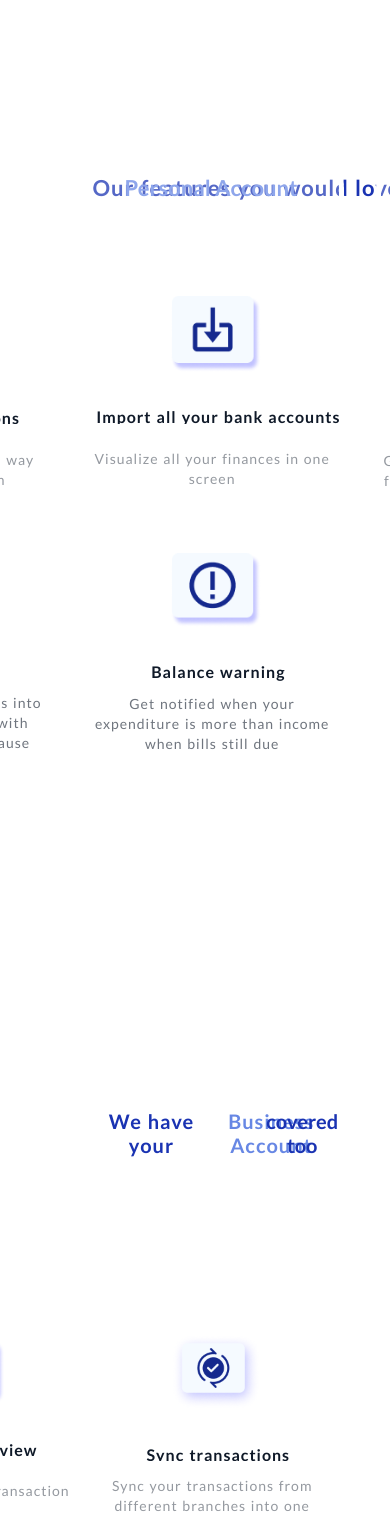
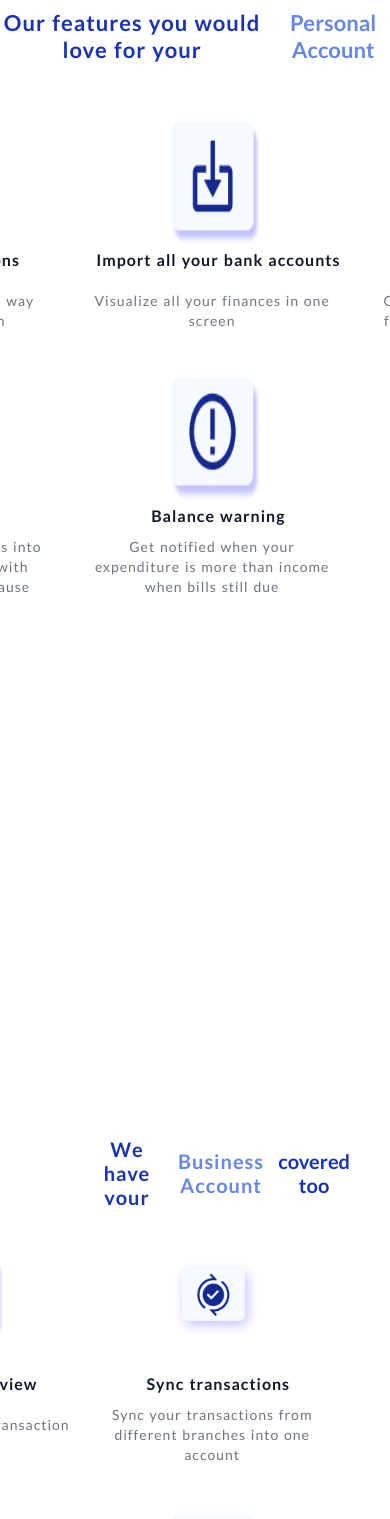
Before and after one commit to FinallNg/finall_frontend, a React (Create React App) app: page / in a window 390 px wide. Shown: the part 2740-4259 px from the top of the page. Built offline with nearby package versions, Linux system fonts and the light colour scheme.

Commit message:
1200 and 1023 max-width landing page responsiveness

```diff
--- a/src/Components/Card/Card.css
+++ b/src/Components/Card/Card.css
@@ -104,8 +104,17 @@
 }
 
 @media screen and ( max-width:1200px) {
+    .card-wrangler {
+
+    }
+
+    .card-wrangler-content {
+        height: 220px;
+        margin-top: 85px;
+    }
+
     .card-wrangler-content-image {
-        margin-top: 230px;
+        margin-top:0px;
 
     }
 
--- a/src/Components/LandingPage/FeatureCover/FeatureCover.css
+++ b/src/Components/LandingPage/FeatureCover/FeatureCover.css
@@ -85,13 +85,35 @@
 
 @media screen and (max-width: 1200px) {
     .feature-feature {
-        height: 115vh;
+        height: 125vh;
+        margin-top: -20px;
+        margin-bottom: 0px;
     }
 
+.feature-header :nth-of-type(1){
+        margin-top: -600px;
+
+
+    }
+    .feature-header :nth-of-type(2){
+        margin-top: -600px;
+
+    }
+    .feature-header :nth-of-type(3){
+        margin-top: -600px;
+    }
+
+    .feature-content {
+    margin-top: -450px;
+    }
 
 }
 
 @media screen and (max-width: 1023px) {
+    .feature-feature {
+        height: 135vh;
+    }
+
     .feature-header span {
         display: flex;
         justify-content: flex-start;
@@ -99,18 +121,20 @@
     }
 
     .feature-header :nth-of-type(1){
+        margin-top: -580px;
         font-size: 20px;
         margin-left: 50px;
+
 
 
     }
     .feature-header :nth-of-type(2){
         font-size: 20px;
-        margin-left: -20px;
+        margin-top: -580px;
     }
     .feature-header :nth-of-type(3){
         font-size: 20px;
-        margin-left: -105px;
+        margin-top: -580px;
 
     }
 
--- a/src/Components/LandingPage/Overview/Overview.css
+++ b/src/Components/LandingPage/Overview/Overview.css
@@ -66,25 +66,30 @@
     position:absolute;
     gap: 2rem;
 
-}
-
-.over-contents-card-details {
 
 }
 
+
 @media screen and ( max-width:1200px) {
     .over-features {
-        height: 120vh;
+        height: 140vh;
     }
 
     .over-headers :nth-of-type(1) {
-        margin-top: -20px;
+        margin-top: -300px;
 
     }
 
     .over-headers :nth-of-type(2) {
-        margin-top: -20px;
+        margin-top: -300px;
 
+
+    }
+
+    .over-contents div {
+
+        height: 200px;
+        margin-top: -30px;
     }
 }
 
@@ -97,14 +102,16 @@
     }
 
     .over-headers :nth-of-type(1) {
-        margin-top: -20px;
+        margin-top: -280px;
         font-size: 22px;
 
     }
 
     .over-headers :nth-of-type(2) {
-        margin-top: -20px;
+        margin-top: -280px;
         font-size: 22px;
-        margin-left:-380px;
+        margin-left: 2px;
     }
+
+
 }
--- a/src/Components/Navbar/Navbar.css
+++ b/src/Components/Navbar/Navbar.css
@@ -2,6 +2,22 @@
     box-sizing: border-box;
     padding: 0;
     margin: 0;
+}
+
+@media screen and (max-width: 1200px) {
+    header {
+
+
+    }
+
+}
+
+@media screen and (max-width: 1023px) {
+    header {
+        font-size: 75%;
+
+    }
+
 }
 
 
@@ -209,10 +225,3 @@
         }
 
 }
-
-@media screen and (max-width: 1023px) {
-    header {
-        font-size: 75%;
-
-    }
-}
```
